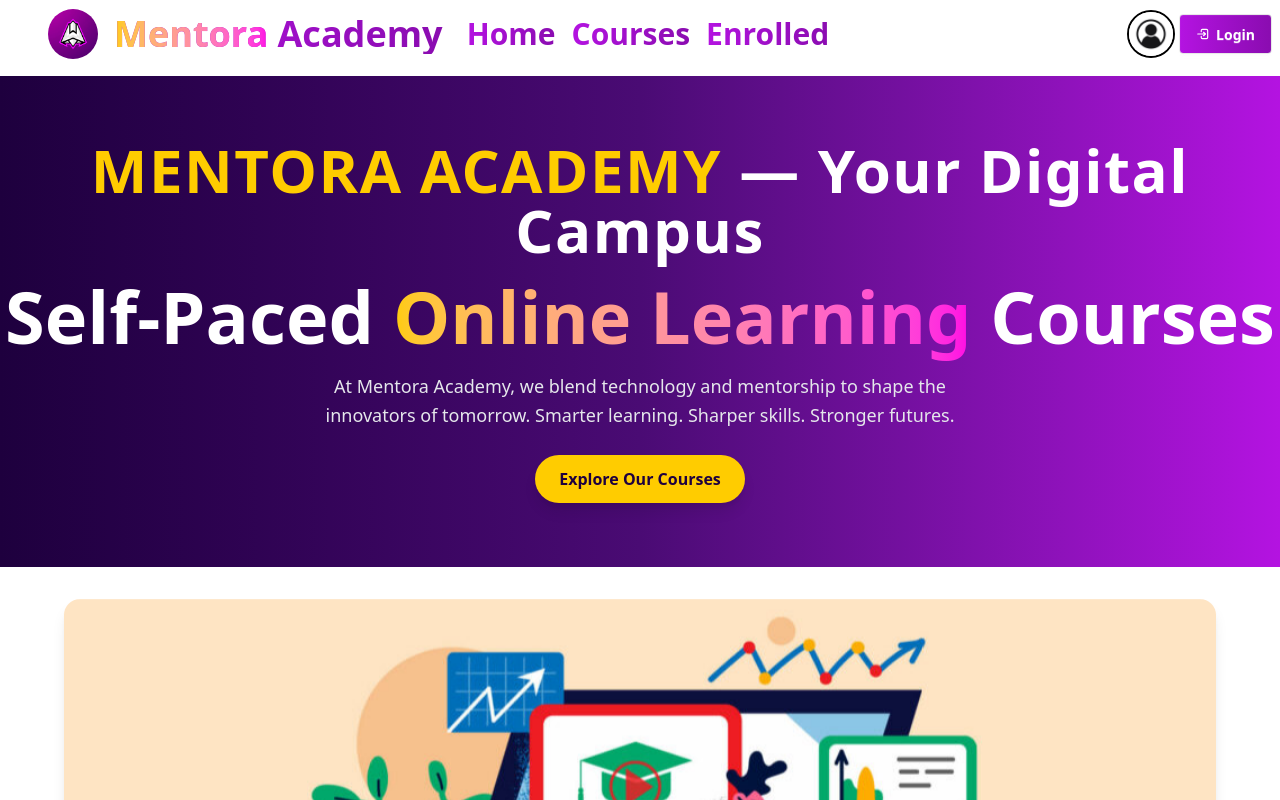
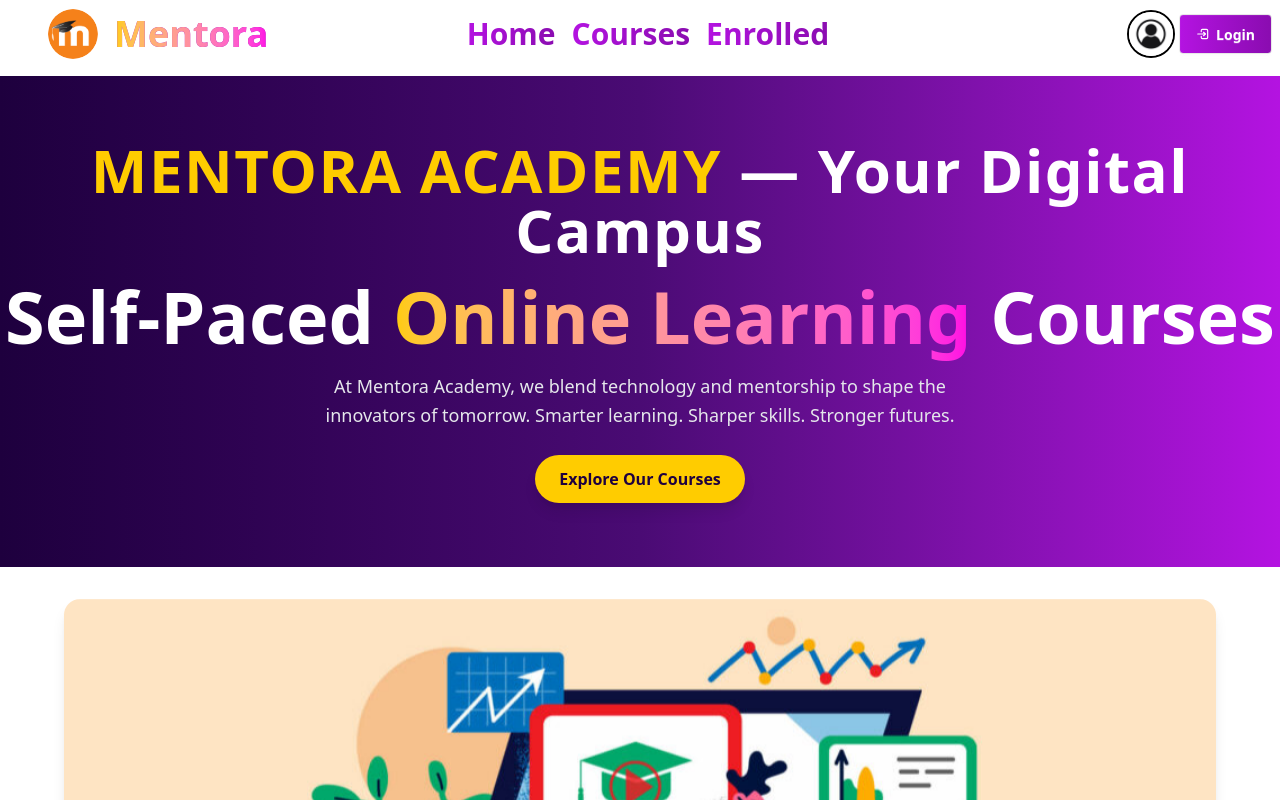
Before and after one commit to mahbubur-r/mentora-academy-client, a React (Vite) app: page / in a window 1280 px wide. Shown: the top 800 px of the page. Built offline with nearby package versions, Linux system fonts and the light colour scheme; no server answers.

Commit message:
added firebase authentication features

```diff
--- a/index.html
+++ b/index.html
@@ -5,7 +5,7 @@
   <meta charset="UTF-8" />
   <link rel="icon" type="image/svg+xml" href="/logo.png" />
   <meta name="viewport" content="width=device-width, initial-scale=1.0" />
-  <title>Gaming Infinity</title>
+  <title>Mentora Academy</title>
   <link rel="stylesheet" href="https://cdnjs.cloudflare.com/ajax/libs/font-awesome/6.6.0/css/all.min.css" />
 </head>
 
--- a/src/components/Header/NavBar.jsx
+++ b/src/components/Header/NavBar.jsx
@@ -52,10 +52,9 @@ const NavBar = () => {
                         <Link to='/'>
                             <img className='h-[50px] w-[50px] rounded-full mr-2' src="/logo.png" alt="Logo" />
                         </Link>
-                        <p className="font-bold ml-2 md:ml-2 md:text-4xl text-transparent bg-clip-text bg-gradient-to-r from-[#b413e1] to-[#8a0cb0]"><span className="text-transparent bg-clip-text bg-gradient-to-r from-[#ffcc00] to-[#ff00e4]">
+                        <p className="font-bold ml-2 md:ml-2 md:text-4xl text-xl text-transparent bg-clip-text bg-gradient-to-r from-[#b413e1] to-[#8a0cb0]"><span className="text-transparent bg-clip-text bg-gradient-to-r from-[#ffcc00] to-[#ff00e4]">
                         Mentora
-                        </span>{" "}
-                        Academy</p>
+                        </span>{" "}</p>
                     </div>
 
                 </div>
--- a/src/pages/AllApps/AllApps.jsx
+++ b/src/pages/AllApps/AllApps.jsx
@@ -39,7 +39,7 @@ const AllApps = () => {
 
     return (
         <div className="mt-10 px-4 md:mr-6">
-            <title>Gaming Infinity-All Games</title>
+            <title>Mentora Academy-All Courses</title>
             <div className="flex flex-col md:flex-row justify-between items-center">
                 <h2 className="text-3xl font-bold text-center mb-4 text-[#b413e1]">
                     Total {filteredApps.length} Games Found{" "}
--- a/src/pages/Home/Home.jsx
+++ b/src/pages/Home/Home.jsx
@@ -11,7 +11,7 @@ const Home = () => {
     // console.log(appsData);
     return (
         <div>
-            <title>Gaming Infinity-Home</title>
+            <title>Mentora Academy-Home</title>
             {import.meta.env.VITE_name}
             <Banner></Banner>
             <OurApps appsData={appsData}></OurApps>
--- a/src/pages/InstalledApps/InstalledApps.jsx
+++ b/src/pages/InstalledApps/InstalledApps.jsx
@@ -45,7 +45,7 @@ const InstalledApps = () => {
     };
     return (
         <div>
-            <title>Gaming Infinity-Installed Games</title>
+            <title>Mentora Academy-Enrolled</title>
             <h1 className='text-2xl md:text-4xl font-bold text-center mt-5 text-[#b413e1]'>Your Installed Games</h1>
             <p className='text-sm md:text-xl text-center my-3'>Explore All Trending Games on the Market developed by us.</p>
             <div className='flex flex-col md:flex-row justify-between items-center mx-15 text-2xl font-bold text-[#b413e1] '>
--- a/src/pages/MyProfile/MyProfile.jsx
+++ b/src/pages/MyProfile/MyProfile.jsx
@@ -6,6 +6,7 @@ const MyProfile = () => {
     const { user} = use(AuthContext);
     return (
         <div className="max-w-md mx-auto mt-10 bg-white p-6 rounded-xl shadow-md text-center mb-5">
+            <title>Mentora Academy-My Profile</title>
             <img
                 src={`${user ? user.photoURL : '/user.png'}`}
                 alt="My Photo"
--- a/src/pages/OurApp/OurApp.jsx
+++ b/src/pages/OurApp/OurApp.jsx
@@ -1,7 +1,6 @@
 import React, {} from 'react';
 
 import { Link } from "react-router";
-
 const OurApp = ({ singleAppData }) => {
     const { id, image, title, description,price, downloads, ratingAvg } = singleAppData
 
```
Also changed, not shown: public/logo.png, 1 other file (tests, documents, lock files or other folders).
